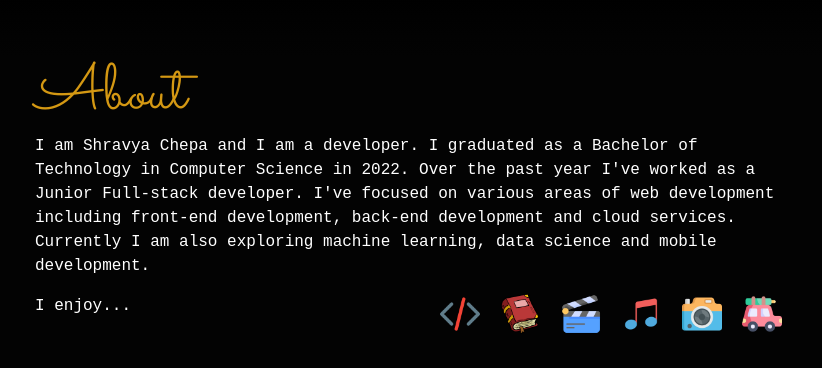
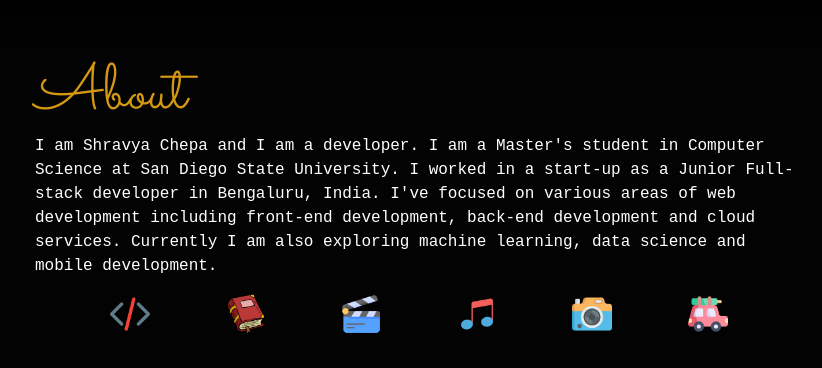
Before and after one commit to shravya-chepa/portfolio, a React (Create React App) app: page / in a window 1280 px wide. Shown: the part 800-1168 px from the top of the page, without its empty margins (221-1043 px from the left). Built offline with nearby package versions, Linux system fonts and the light colour scheme.

Commit message:
update location

```diff
--- a/src/components/About.js
+++ b/src/components/About.js
@@ -13,16 +13,15 @@ function About() {
       <h1 className="cursive">About</h1>
 
       <p>
-        I am Shravya Chepa and I am a developer. I graduated as a Bachelor of
-        Technology in Computer Science in 2022. Over the past year I've worked
-        as a Junior Full-stack developer. I've focused on various areas of web
-        development including front-end development, back-end development and
-        cloud services. Currently I am also exploring machine learning, data
-        science and mobile development.
+        I am Shravya Chepa and I am a developer. I am a Master's student in
+        Computer Science at San Diego State University. I worked in a start-up
+        as a Junior Full-stack developer in Bengaluru, India. I've focused on
+        various areas of web development including front-end development,
+        back-end development and cloud services. Currently I am also exploring
+        machine learning, data science and mobile development.
       </p>
 
       <div className="hobby-section">
-        <p>I enjoy... </p>
         <div className="hobby-items">
           <img src={codeImg} alt="code" />
           <img src={bookImg} alt="books" />
@@ -57,7 +56,7 @@ function About() {
           <span>Here</span>
           <iframe
             title="maps"
-            src="https://www.google.com/maps/embed?pb=!1m14!1m8!1m3!1d18319458.902385782!2d58.48517786828938!3d23.680850263016623!3m2!1i1024!2i768!4f13.1!3m3!1m2!1s0x3bcb99daeaebd2c7%3A0xae93b78392bafbc2!2sHyderabad%2C%20Telangana!5e0!3m2!1sen!2sin!4v1686209747045!5m2!1sen!2sin"
+            src="https://www.google.com/maps/embed?pb=!1m18!1m12!1m3!1d429158.12591886224!2d-117.43861503117581!3d32.82412055814722!2m3!1f0!2f0!3f0!3m2!1i1024!2i768!4f13.1!3m3!1m2!1s0x80d9530fad921e4b%3A0xd3a21fdfd15df79!2sSan%20Diego%2C%20CA!5e0!3m2!1sen!2sus!4v1701985259192!5m2!1sen!2sus"
             width="100%"
             height="152"
             style={{ border: 0 }}
```
